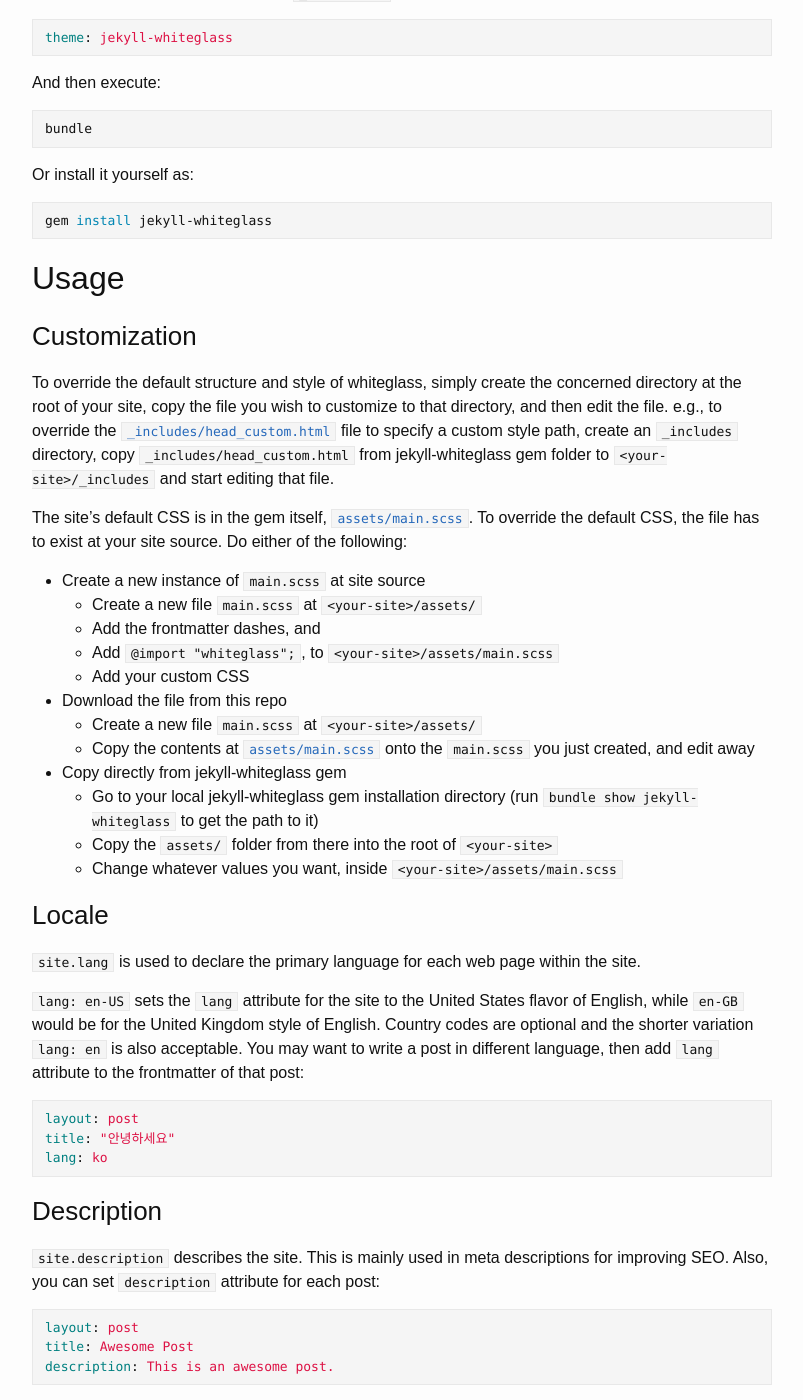
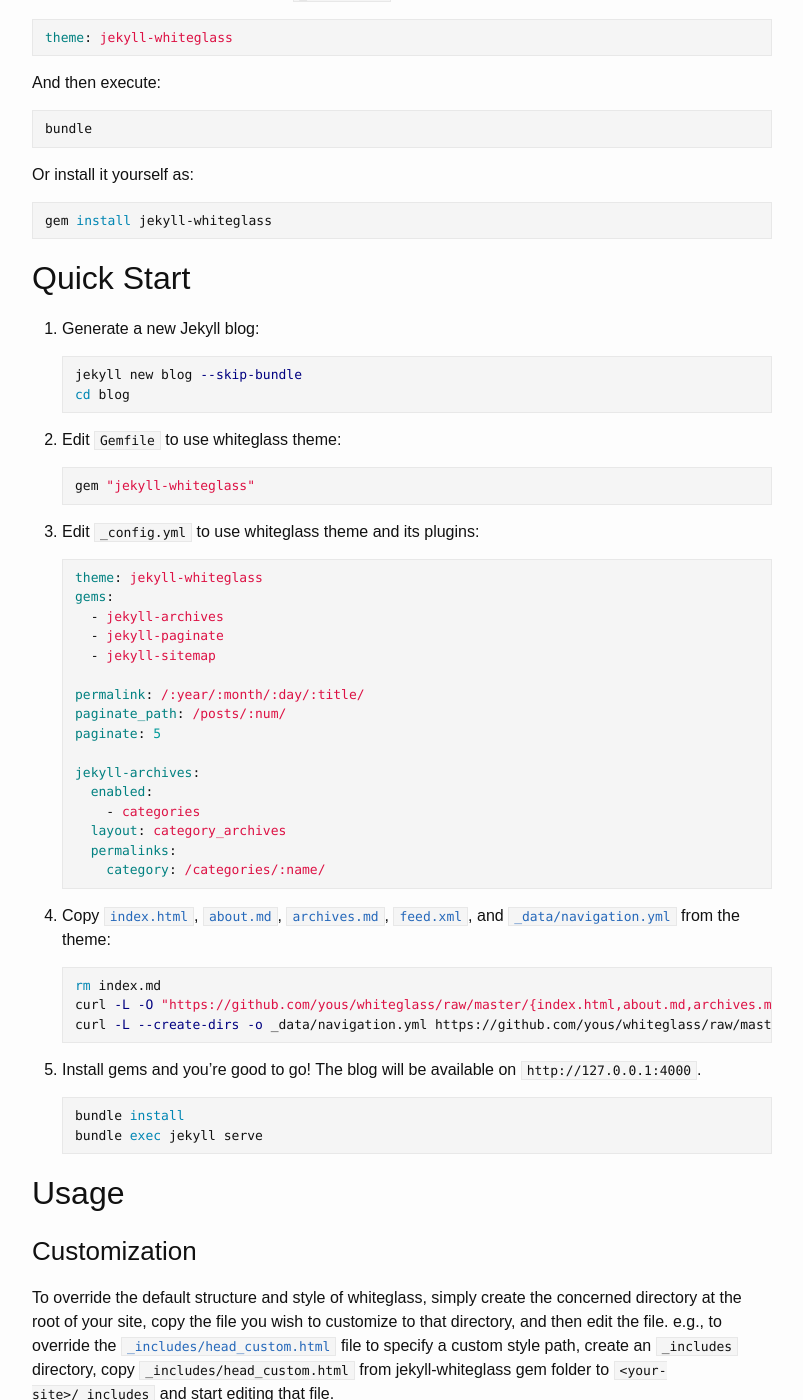
Before and after one commit to yous/whiteglass, a Jekyll site: the page built from about.md, in a window 1280 px wide and 1400 px high, scrolled down 372 px. Shown: the whole window, without its empty margins (238-1041 px from the left). Built offline with Jekyll 4.4.1, drawn with Linux system fonts in a browser that asks for light colours.

Commit message:
Add Quick Start instructions

````diff
--- a/about.md
+++ b/about.md
@@ -31,6 +31,64 @@
 ``` sh
 gem install jekyll-whiteglass
 ```
+
+## Quick Start
+
+1. Generate a new Jekyll blog:
+
+   ``` sh
+   jekyll new blog --skip-bundle
+   cd blog
+   ```
+
+2. Edit `Gemfile` to use whiteglass theme:
+
+   ``` ruby
+   gem "jekyll-whiteglass"
+   ```
+
+3. Edit `_config.yml` to use whiteglass theme and its plugins:
+
+   ``` yaml
+   theme: jekyll-whiteglass
+   gems:
+     - jekyll-archives
+     - jekyll-paginate
+     - jekyll-sitemap
+
+   permalink: /:year/:month/:day/:title/
+   paginate_path: /posts/:num/
+   paginate: 5
+
+   jekyll-archives:
+     enabled:
+       - categories
+     layout: category_archives
+     permalinks:
+       category: /categories/:name/
+   ```
+
+4. Copy
+   [`index.html`](https://github.com/yous/whiteglass/blob/master/index.html),
+   [`about.md`](https://github.com/yous/whiteglass/blob/master/about.md),
+   [`archives.md`](https://github.com/yous/whiteglass/blob/master/archives.md),
+   [`feed.xml`](https://github.com/yous/whiteglass/blob/master/feed.xml), and
+   [`_data/navigation.yml`](https://github.com/yous/whiteglass/blob/master/_data/navigation.yml)
+   from the theme:
+
+   ``` sh
+   rm index.md
+   curl -L -O "https://github.com/yous/whiteglass/raw/master/{index.html,about.md,archives.md,feed.xml}"
+   curl -L --create-dirs -o _data/navigation.yml https://github.com/yous/whiteglass/raw/master/_data/navigation.yml
+   ```
+
+5. Install gems and you're good to go! The blog will be available on
+   `http://127.0.0.1:4000`.
+
+   ``` sh
+   bundle install
+   bundle exec jekyll serve
+   ```
 
 ## Usage
 
````
Also changed, not shown: README.md.
